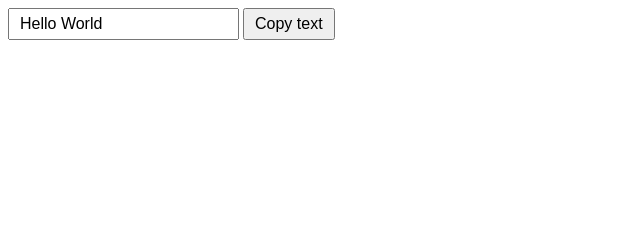
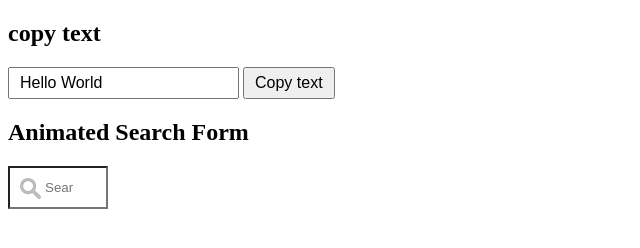
Before and after one commit to mohammed-hussein70/10-CopyTexttoClipboard, a plain HTML site: page index.html in a window 1280 px wide. Shown: the whole page, without its empty margins (0-640 px from the left). Drawn offline with Linux system fonts and the light colour scheme.

Commit message:
add iput search

```diff
--- a/index.html
+++ b/index.html
@@ -4,6 +4,10 @@
     <meta charset="UTF-8" />
     <meta name="viewport" content="width=device-width, initial-scale=1.0" />
     <title>Copy Text to Clipboard</title>
+    <link
+      rel="stylesheet"
+      href="https://cdnjs.cloudflare.com/ajax/libs/font-awesome/6.0.0-beta3/css/all.min.css"
+    />
     <style>
       #input,
       #button {
@@ -14,11 +18,40 @@
       #button {
         cursor: pointer;
       }
+      form {
+        width: 100%;
+      }
+      .input {
+        width: 100px;
+        padding: 12px 20px 12px 35px;
+        background-position: 10px 10px;
+        background-repeat: no-repeat;
+        background-image: url(searchicon.png);
+        transition: 0.6s ease;
+        &:focus {
+          width: 50%;
+        }
+      }
+      @media (max-width: 500px) {
+        .input:focus {
+          width: 100%;
+        }
+      }
     </style>
   </head>
   <body>
+    <!-- copy text  -->
+    <h2>copy text</h2>
     <input type="text" id="input" value="Hello World" />
     <button id="button" onclick="copy()">Copy text</button>
+    <br />
+
+    <h2>Animated Search Form</h2>
+    <!-- Animated Search Form -->
+    <form action="">
+      <input type="search" placeholder="Search..." class="input" />
+    </form>
+
     <script src="main.js"></script>
   </body>
 </html>
```
Also changed, not shown: searchicon.png (added).
